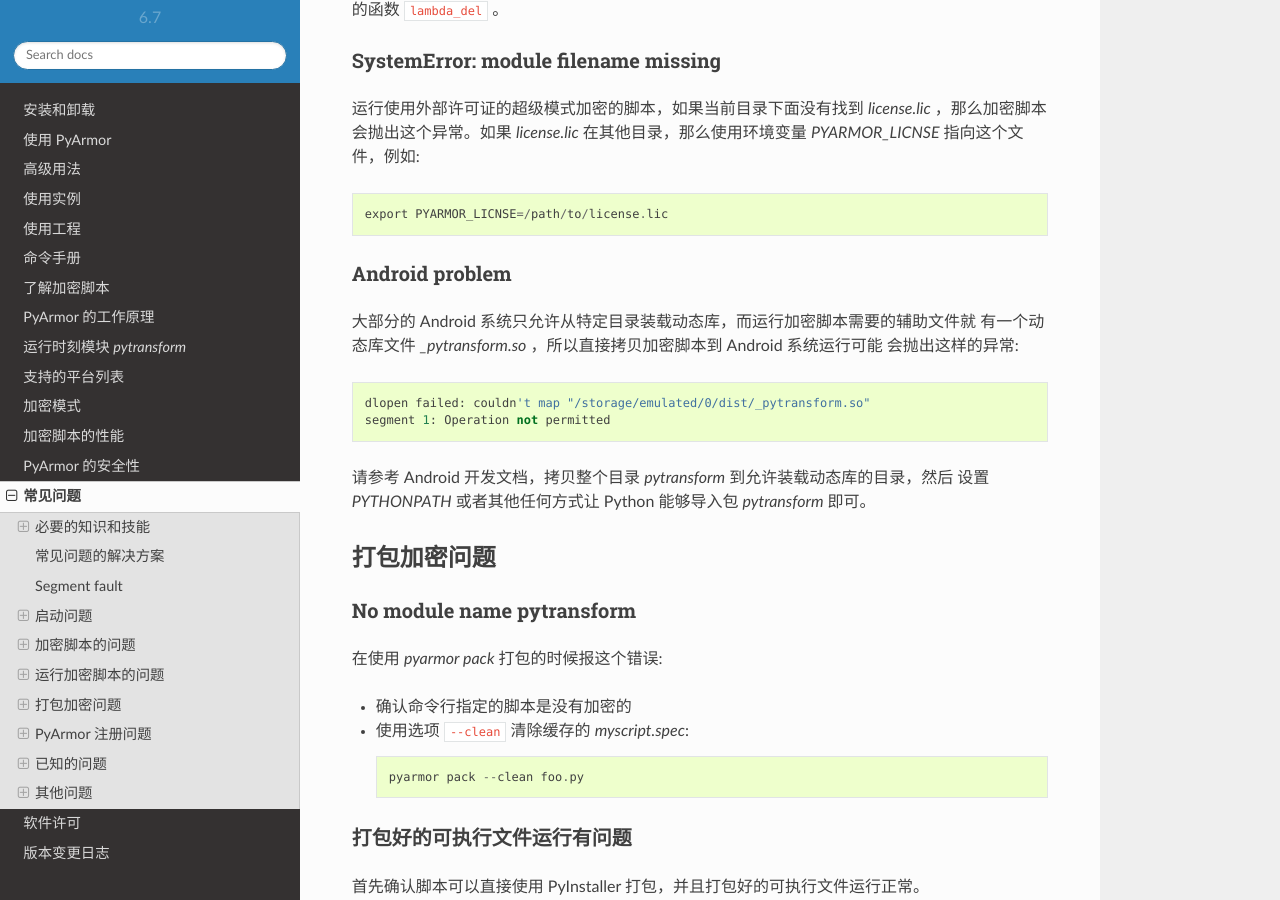
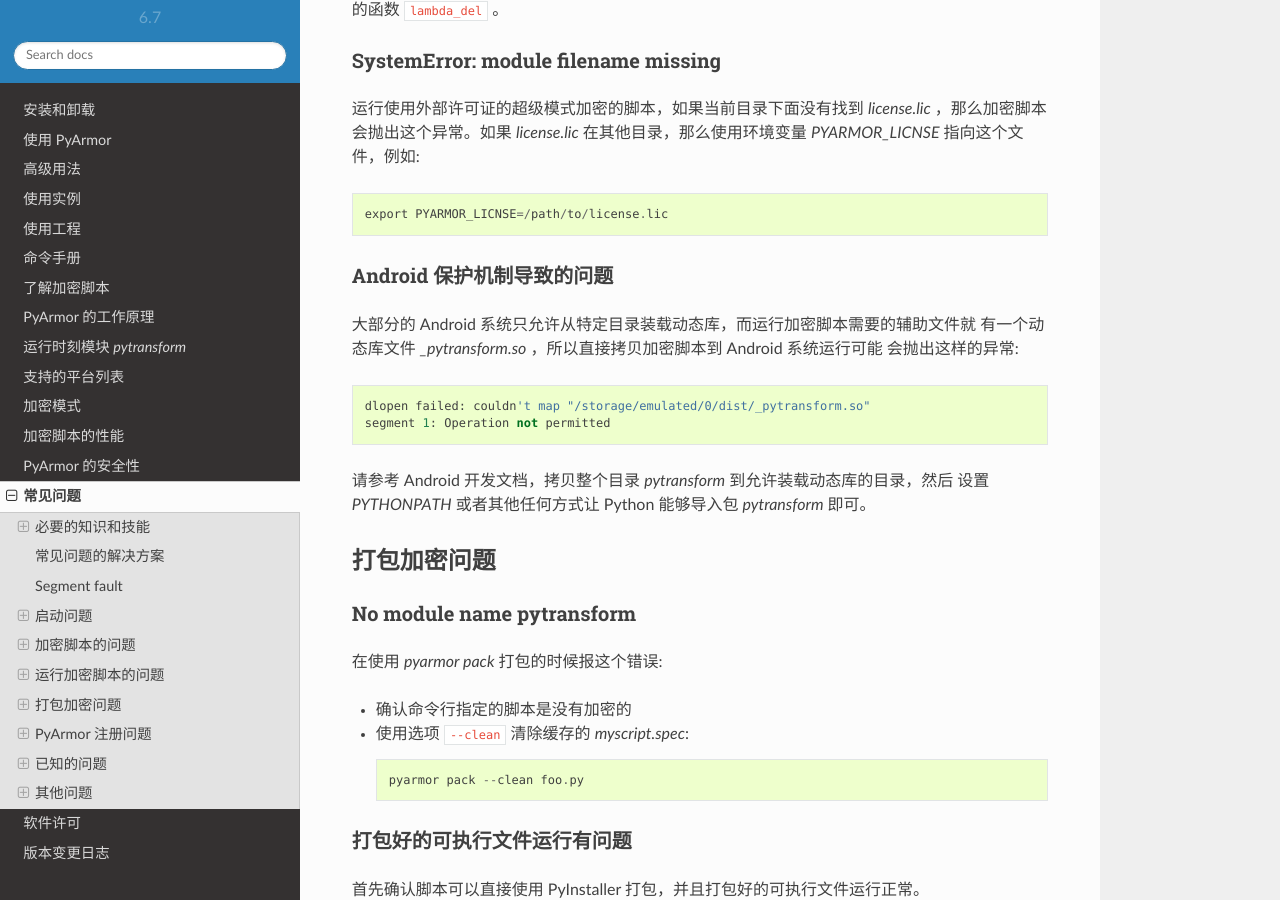
Before and after one commit to dashingsoft/pyarmor-docs-zh, a Sphinx documentation site: the page built from docs/questions.rst, in a window 1280 px wide and 900 px high, scrolled down 13058 px. Built offline with Sphinx 7.4.7 and the Read the Docs theme 2.0.0, drawn with Linux system fonts in a browser that asks for light colours.

Commit message:
Refine title

```diff
--- a/docs/questions.rst
+++ b/docs/questions.rst
@@ -604,8 +604,8 @@
 
     export PYARMOR_LICNSE=/path/to/license.lic
 
-Android problem
-~~~~~~~~~~~~~~~
+Android 保护机制导致的问题
+~~~~~~~~~~~~~~~~~~~~~~~~~~
 
 大部分的 Android 系统只允许从特定目录装载动态库，而运行加密脚本需要的辅助文件就
 有一个动态库文件 `_pytransform.so` ，所以直接拷贝加密脚本到 Android 系统运行可能
```
